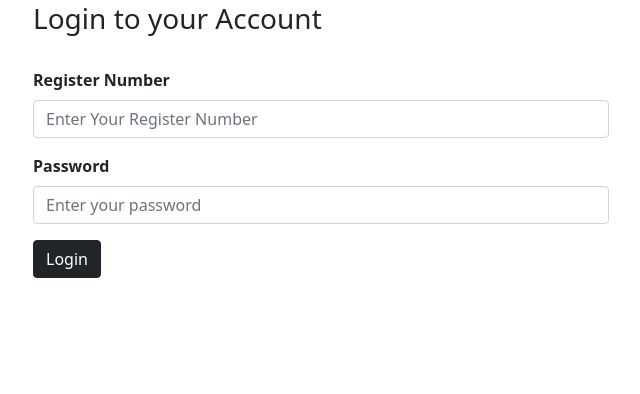
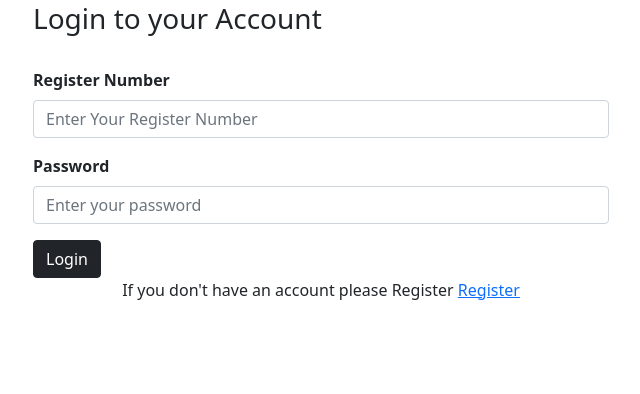
Before and after one commit to shamil-t/quiz-app-django, a Django app: page / in a window 1280 px wide. Shown: the part 89-483 px from the top of the page, without its empty margins (319-959 px from the left). Run offline with Django 3.2, Linux system fonts and the light colour scheme; some libraries are stand-ins or nearby versions.

Commit message:
improvements

```diff
--- a/templates/home.html
+++ b/templates/home.html
@@ -88,6 +88,9 @@
       <button type="submit" class="btn btn-dark">Login</button>
     </form>
   </div>
+  <p class="text-center">
+    If you don't have an account please Register <a href="register">Register</a>
+  </p>
   <div class="error">
     <p class="text-center">{{ error }} </p>
   </div>
```
